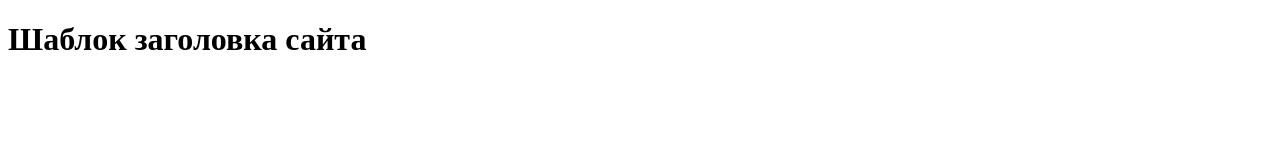
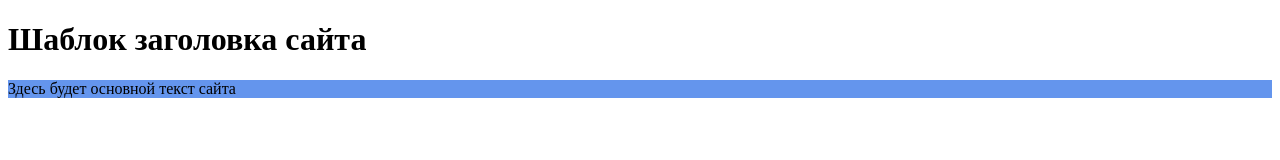
Before and after one commit to zaytsevavaleria/homework-git, a plain HTML site: page index.html in a window 1280 px wide. Drawn offline with Linux system fonts and the light colour scheme.

Commit message:
Настройки основного текста на сайте

```diff
--- a/css/styles.css
+++ b/css/styles.css
@@ -1,3 +1,7 @@
 header{
     border-color: blueviolet;
 }
+
+p{
+    background-color: cornflowerblue;
+}
--- a/index.html
+++ b/index.html
@@ -13,5 +13,8 @@
         </h1>
     </header>
 
+    <p>
+        Здесь будет основной текст сайта
+    </p>
 </body>
 </html>
```
